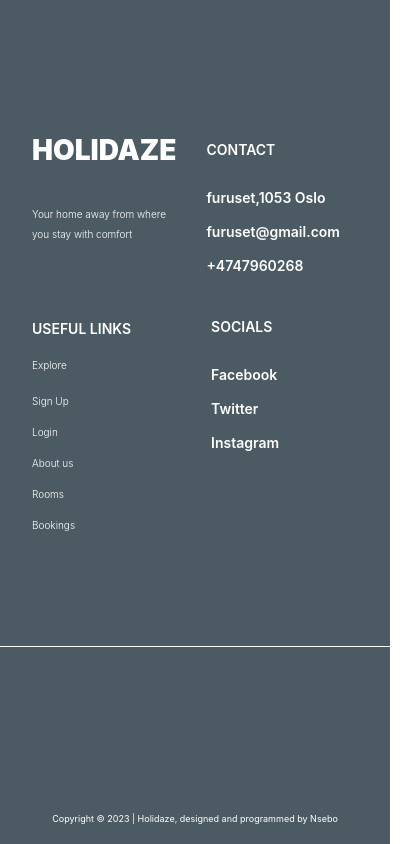
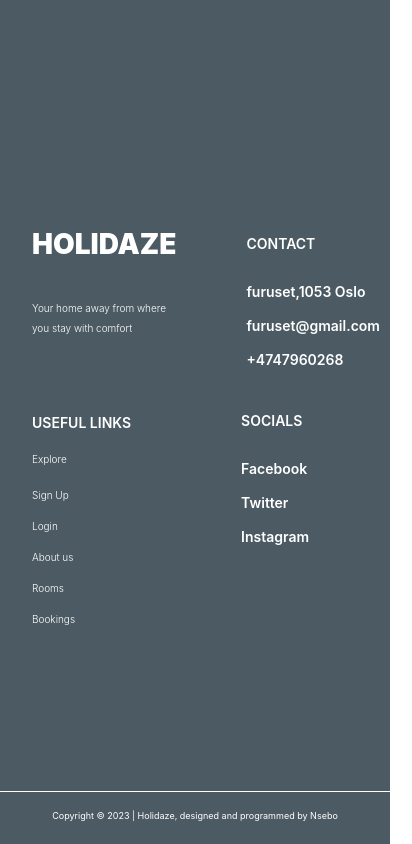
Before and after one commit to tbaba007/holidaze-app, a React (Create React App) app: page / in a window 390 px wide. Shown: the whole page, 412 px wide, since content can reach past the window. Built offline with nearby package versions, Linux system fonts and the light colour scheme.

Commit message:
chore:fix footer

```diff
--- a/src/ui/Footer/Footer.jsx
+++ b/src/ui/Footer/Footer.jsx
@@ -73,7 +73,7 @@ const Footer = () => {
           </div>
         </section>
       </div>
-      <div className={footerStyles.container__divider}/>
+      {/* <div className={footerStyles.container__divider}/> */}
     </div>
 
     <div className={footerStyles.container__mobile}>
@@ -119,12 +119,11 @@ const Footer = () => {
 
 
       </div>
-      <div className={footerStyles.container__divider}/>
     </div>
+    <div className={footerStyles.container__divider}>
+    Copyright © {new Date().getFullYear()} | Holidaze, designed and programmed by Nsebo
+         </div>
 
-    <div className={footerStyles.container__copyright}>
-    Copyright © {new Date().getFullYear()} | Holidaze, designed and programmed by Nsebo
-    </div>
     </>
 
   );
--- a/src/ui/Footer/Footer.module.scss
+++ b/src/ui/Footer/Footer.module.scss
@@ -60,27 +60,24 @@
   }
 }
 
+
+
+.container {
+    height: 40vh;
+    padding-bottom: 100px;
+  }
   .container__divider {
     height: 1px;
     background-color: #fff;
-  width: 47%;
-  margin-left: 25%;
-  margin-top: -10px;
-  padding-right: 30px;
-}
-
-.container__copyright {
+    width: 50%;
     position: absolute;
     bottom: 0;
+   left: 25%;
+    margin-bottom: 52px;
+    font-size: 9px;
+    text-align: center;
+    line-height: 50px;
     color: #fff;
-  font-weight: 400;
-  font-size: 17px;
-  left: 0;
-  right: 0;
-  margin-left: 37%;
-  margin-right: 50%;
-  width: 40em;
-  margin-bottom: 20px;
   }
 
 @media only screen and (max-width: 768px) {
@@ -98,12 +95,12 @@
   .top {
     display: flex;
     flex-direction: row;
-    gap: 30px;
+    gap: 70px;
   }
   .bottom {
     display: flex;
     flex-direction: row;
-    gap: 80px;
+    gap: 110px;
   }
   .container {
     display: none;
@@ -117,21 +114,20 @@
     }
   }
 
+
   .container__divider {
-    width: 100% !important;
-    margin-left: 0%;
+    height: 1px;
+    background-color: #fff;
+     width: 100%;
+     margin-left: -25%;
+    position: absolute;
+    bottom: 0;
+    margin-bottom: 52px;
+    font-size: 9px;
+    white-space: nowrap;
+    text-align: center;
+    line-height: 50px;
+    color: #fff;
   }
-  .container__copyright {
 
-    bottom: 0;
-    color: #fff;
-    font-weight: 400;
-    font-size: 9px;
-    margin-left: auto;
-    margin-right: auto;
-    width: 40em;
-    margin-bottom: 20px;
-    align-self: center;
-    text-align: center;
 }
-}
```
Lines whose indentation alone changed are shown as unchanged.
